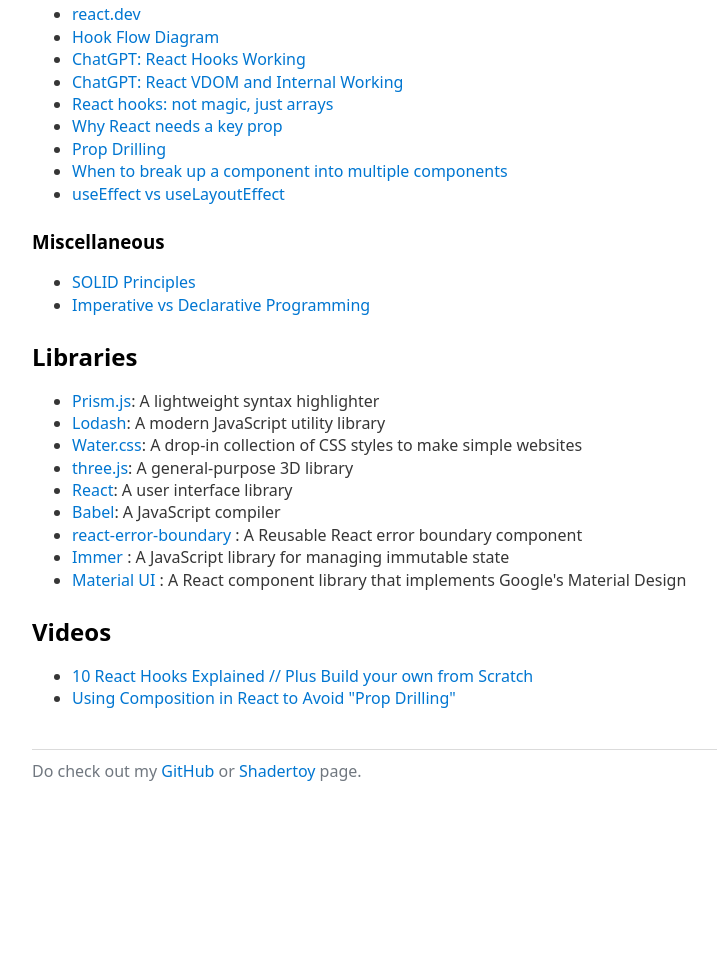
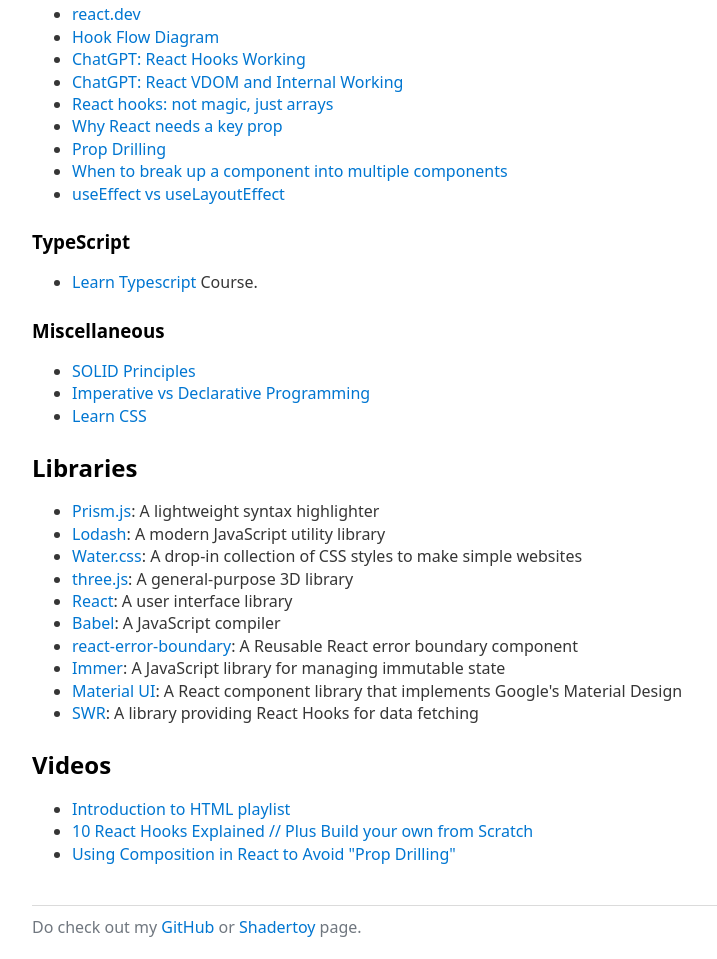
Before and after one commit to dolfun/learning-frontend, a plain HTML site: page src/resources.html in a window 1280 px wide. Shown: the part 439-1398 px from the top of the page, without its empty margins (208-925 px from the left). Before the commit the page ends 1242 px from the top, so only its background shows below. Drawn offline with nearby package versions, Linux system fonts and the light colour scheme.

Commit message:
Update Resources page

```diff
--- a/src/resources.html
+++ b/src/resources.html
@@ -63,12 +63,20 @@
                 </li>
             </ul>
 
+            <h3>TypeScript</h3>
+            <ul>
+                <li>
+                    <a href="https://www.codecademy.com/learn/learn-typescript" target="_blank">Learn Typescript</a> Course.
+                </li>
+            </ul>
+
             <h3>Miscellaneous</h3>
             <ul>
                 <li><a href="https://en.wikipedia.org/wiki/SOLID" target="_blank">SOLID Principles</a></li>
                 <li><a href="https://ui.dev/imperative-vs-declarative-programming" target="_blank">
                     Imperative vs Declarative Programming
                 </a></li>
+                <li><a href="https://web.dev/learn/css" target="_blank">Learn CSS</a></li>
             </ul>
 
             <h2>Libraries</h2>
@@ -81,19 +89,26 @@
                 <li><a href="https://threejs.org/" target="_blank">three.js</a>: A general-purpose 3D library</a></li>
                 <li><a href="https://react.dev/" target="_blank">React</a>: A user interface library</a></li>
                 <li><a href="https://babeljs.io/" target="_blank">Babel</a>: A JavaScript compiler</li>
-                <li><a href="https://github.com/bvaughn/react-error-boundary" target="_blank">react-error-boundary</a>
-                    : A Reusable React error boundary component
+                <li><a href="https://github.com/bvaughn/react-error-boundary" target="_blank">react-error-boundary</a>:
+                    A Reusable React error boundary component
                 </li>
-                <li><a href="https://immerjs.github.io/immer/" target="_blank">Immer</a>
-                    : A JavaScript library for managing immutable state
+                <li><a href="https://immerjs.github.io/immer/" target="_blank">Immer</a>:
+                    A JavaScript library for managing immutable state
                 </li>
-                <li><a href="https://mui.com/material-ui/" target="_blank">Material UI</a>
-                    : A React component library that implements Google's Material Design
+                <li><a href="https://mui.com/material-ui/" target="_blank">Material UI</a>:
+                    A React component library that implements Google's Material Design
+                </li>
+                <li><a href="https://swr.vercel.app/" target="_blank">SWR</a>:
+                    A library providing React Hooks for data fetching
                 </li>
             </ul>
 
             <h2>Videos</h2>
             <ul>
+                <li><a href="https://youtube.com/playlist?list=PLZlA0Gpn_vH8BoXcpCUvdmdPZFuR5y2lV&si=Iyh-HcGcIa64r1K8" target="_blank">
+                        Introduction to HTML playlist
+                </a> </li>
+
                 <li><a href="https://youtu.be/TNhaISOUy6Q" target="_blank">
                     10 React Hooks Explained // Plus Build your own from Scratch
                 </a></li>
```
